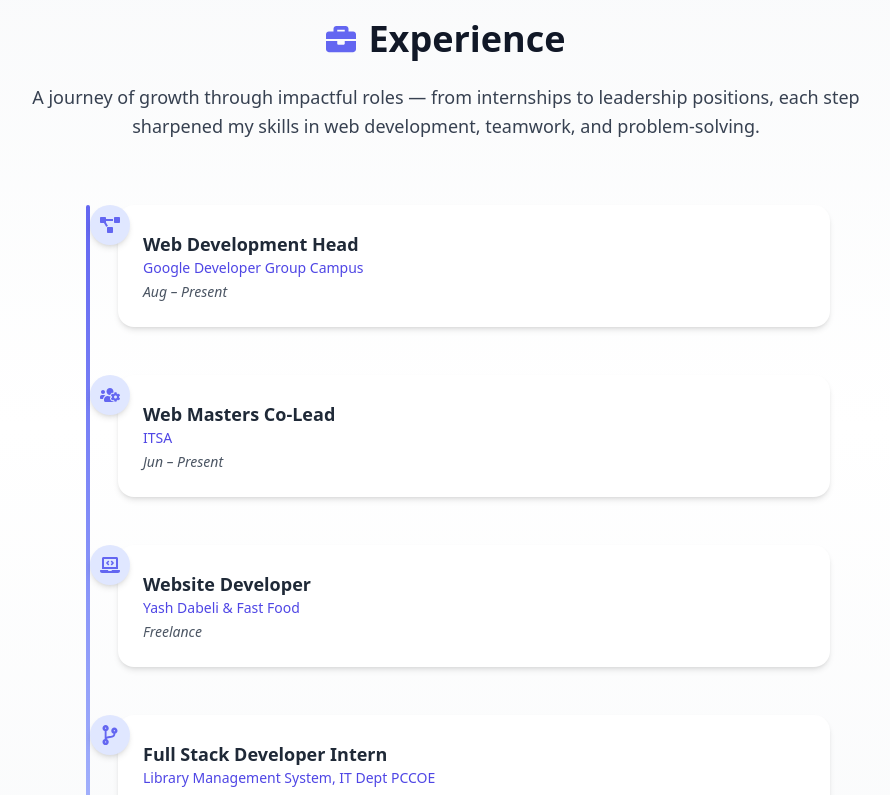
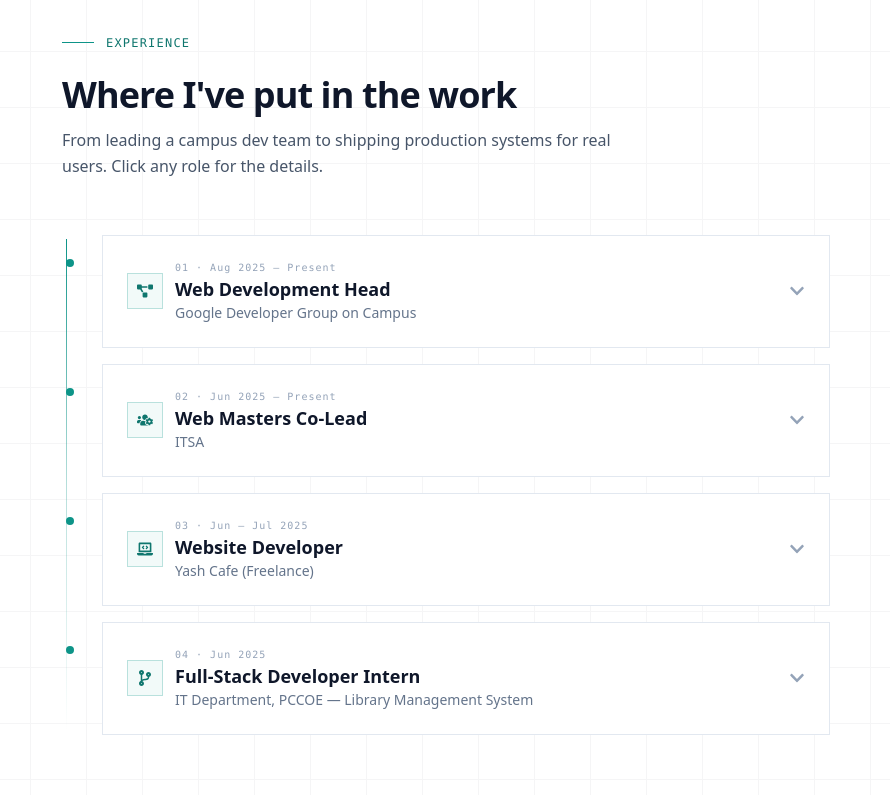
Before and after one commit to PradnyaKulkarni2005/MyPortfolio, a Next.js app: page / in a window 1280 px wide. Shown: the part 2880-3675 px from the top of the page, without its empty margins (194-1084 px from the left). Built offline with nearby package versions, Linux system fonts and the light colour scheme.

Commit message:
added description to each experience

```diff
--- a/app/components/Experience.tsx
+++ b/app/components/Experience.tsx
@@ -1,127 +1,226 @@
 'use client';
 
-import React from 'react';
-import { motion } from 'framer-motion';
+import React, { useState } from 'react';
+import { motion, AnimatePresence } from 'framer-motion';
 import {
   FaLaptopCode,
   FaUsersCog,
   FaProjectDiagram,
   FaCodeBranch,
-  FaBriefcase,
+  FaChevronDown,
 } from 'react-icons/fa';
+
+/**
+ * Matches the formal system used across Hero / About: white / #0B1220
+ * background, a single teal accent, restrained motion. Layout keeps the
+ * vertical "spine" timeline from About's stack schematic for visual
+ * continuity, but each row is now a real disclosure — click a role to see
+ * what the work actually involved.
+ *
+ * NOTE: bullets for the GDG and ITSA roles are reasonable defaults based on
+ * the role titles, since the source resumes didn't include specifics for
+ * those two — worth a quick pass to tailor them to what you actually did.
+ */
 
 const experiences = [
   {
+    index: '01',
     role: 'Web Development Head',
-    org: 'Google Developer Group Campus',
-    period: 'Aug – Present',
-    icon: <FaProjectDiagram className="text-indigo-500 dark:text-indigo-400 text-xl" />,
+    org: 'Google Developer Group on Campus',
+    period: 'Aug 2025 – Present',
+    icon: <FaProjectDiagram />,
+    details: [
+      'Lead the web development vertical for the campus chapter, setting technical direction for the club\u2019s site and internal tools.',
+      'Organize and run hands-on web development workshops and sessions for student members.',
+      'Mentor junior contributors on React/Next.js and Git workflows for chapter projects.',
+    ],
   },
   {
+    index: '02',
     role: 'Web Masters Co-Lead',
     org: 'ITSA',
-    period: 'Jun – Present',
-    icon: <FaUsersCog className="text-indigo-500 dark:text-indigo-400 text-xl" />,
+    period: 'Jun 2025 – Present',
+    icon: <FaUsersCog />,
+    details: [
+      'Co-lead the Web Masters team, coordinating build and maintenance of the ITSA \u2019s Official Website.',
+      'Review pull requests and enforce coding standards across a small student developer team.',
+      'Build and deployed the tech fest website based on the requirements.',
+    ],
   },
   {
+    index: '03',
     role: 'Website Developer',
-    org: 'Yash Dabeli & Fast Food',
-    period: 'Freelance',
-    icon: <FaLaptopCode className="text-indigo-500 dark:text-indigo-400 text-xl" />,
+    org: 'Yash Cafe (Freelance)',
+    period: 'Jun – Jul 2025',
+    icon: <FaLaptopCode />,
+    details: [
+      'Built a full-stack food ordering platform — menu browsing, order placement, and star-rated reviews.',
+      'Integrated the Twilio WhatsApp API to push real-time order alerts to the cafe owner, replacing manual order tracking.',
+      'Designed RESTful APIs for order and review management; used MongoDB Atlas with Mongoose for cloud-hosted storage.',
+      'Deployed the frontend on Vercel and the backend on Render.',
+    ],
   },
   {
-    role: 'Full Stack Developer Intern',
-    org: 'Library Management System, IT Dept PCCOE',
-    period: 'May 1 – Jun 8',
-    icon: <FaCodeBranch className="text-indigo-500 dark:text-indigo-400 text-xl" />,
+    index: '04',
+    role: 'Full-Stack Developer Intern',
+    org: 'IT Department, PCCOE — Library Management System',
+    period: 'Jun 2025',
+    icon: <FaCodeBranch />,
+    details: [
+      'Built a Library Management System covering book cataloging, user management, and issuance/return tracking.',
+      'Implemented a JWT-secured admin dashboard with middleware-based role access control.',
+      'Added bulk Excel import for books and student records using Multer + ExcelJS.',
+      'Automated overdue email reminders with Nodemailer + Node-cron, and visualized circulation analytics with Recharts.',
+    ],
   },
 ];
 
 const Experience = () => {
+  const [openIndex, setOpenIndex] = useState<number | null>(null);
+
   return (
     <section
       id="experience"
-      className="scroll-mt-24 py-20 px-6 md:px-16 bg-gradient-to-b from-gray-50 via-white to-gray-50
-                 dark:from-gray-900 dark:via-gray-800 dark:to-gray-900 transition-colors duration-300"
+      className="relative scroll-mt-24 overflow-hidden bg-white px-6 py-24 transition-colors duration-300 dark:bg-[#0B1220] md:px-16"
     >
-      {/* Header */}
+      {/* faint static grid, matches Hero/About */}
+      <div
+        className="pointer-events-none absolute inset-0 opacity-[0.035] dark:opacity-[0.05]"
+        style={{
+          backgroundImage:
+            'linear-gradient(#0F172A 1px, transparent 1px), linear-gradient(90deg, #0F172A 1px, transparent 1px)',
+          backgroundSize: '56px 56px',
+        }}
+      />
+      <div
+        className="pointer-events-none absolute inset-0 hidden opacity-[0.06] dark:block"
+        style={{
+          backgroundImage:
+            'linear-gradient(#E2E8F0 1px, transparent 1px), linear-gradient(90deg, #E2E8F0 1px, transparent 1px)',
+          backgroundSize: '56px 56px',
+        }}
+      />
+
+      <div className="relative mx-auto max-w-3xl">
+        {/* Eyebrow */}
         <motion.div
-        initial={{ opacity: 0, y: 40 }}
+          initial={{ opacity: 0, y: -10 }}
           whileInView={{ opacity: 1, y: 0 }}
-        transition={{ duration: 0.8, ease: 'easeOut' }}
+          transition={{ duration: 0.5 }}
           viewport={{ once: true }}
-        className="max-w-4xl mx-auto text-center"
+          className="mb-6 flex items-center gap-3"
         >
-        <div className="flex items-center justify-center gap-3 mb-6">
-          <FaBriefcase className="text-indigo-500 dark:text-indigo-400 text-3xl" />
-          <h2 className="text-4xl font-bold text-gray-900 dark:text-white">
+          <span className="h-px w-8 bg-teal-600 dark:bg-teal-400" />
+          <span className="font-mono text-xs uppercase tracking-widest text-teal-700 dark:text-teal-400">
             Experience
-          </h2>
-        </div>
-        <p className="text-lg text-gray-700 dark:text-gray-300 leading-relaxed">
-          A journey of growth through impactful roles — from internships to leadership
-          positions, each step sharpened my skills in web development, teamwork,
-          and problem-solving.
-        </p>
+          </span>
         </motion.div>
 
+        <motion.h2
+          initial={{ opacity: 0, y: 16 }}
+          whileInView={{ opacity: 1, y: 0 }}
+          transition={{ duration: 0.6, ease: 'easeOut' }}
+          viewport={{ once: true }}
+          className="text-3xl font-bold tracking-tight text-slate-900 dark:text-white md:text-4xl"
+        >
+          Where I&apos;ve put in the work
+        </motion.h2>
+        <motion.p
+          initial={{ opacity: 0, y: 16 }}
+          whileInView={{ opacity: 1, y: 0 }}
+          transition={{ duration: 0.6, delay: 0.1, ease: 'easeOut' }}
+          viewport={{ once: true }}
+          className="mt-3 max-w-xl text-base leading-relaxed text-slate-600 dark:text-slate-300"
+        >
+          From leading a campus dev team to shipping production systems for real users. Click any
+          role for the details.
+        </motion.p>
+
         {/* Timeline */}
-      <div className="mt-16 relative max-w-3xl mx-auto">
-        {/* Vertical Line */}
+        <div className="relative mt-14 pl-8 md:pl-10">
           <motion.div
             initial={{ scaleY: 0 }}
             whileInView={{ scaleY: 1 }}
             transition={{ duration: 1, ease: 'easeOut' }}
             viewport={{ once: true }}
-          className="absolute left-6 top-0 w-1 h-full origin-top
-                     bg-gradient-to-b from-indigo-500 via-indigo-400 to-indigo-300
-                     dark:from-indigo-400 dark:via-indigo-500 dark:to-indigo-600 rounded-full"
+            style={{ transformOrigin: 'top' }}
+            className="absolute left-[3px] top-1 bottom-1 w-px bg-gradient-to-b from-teal-600 via-teal-600/30 to-transparent dark:from-teal-400 dark:via-teal-400/30 md:left-1"
           />
 
-        {/* Cards */}
-        <div className="flex flex-col gap-12">
-          {experiences.map((exp, index) => (
+          <div className="flex flex-col gap-4">
+            {experiences.map((exp, i) => {
+              const isOpen = openIndex === i;
+              return (
                 <motion.div
-              key={index}
-              initial={{ opacity: 0, y: 40 }}
-              whileInView={{ opacity: 1, y: 0 }}
-              transition={{ duration: 0.6, ease: 'easeOut', delay: index * 0.15 }}
+                  key={exp.role}
+                  initial={{ opacity: 0, x: -16 }}
+                  whileInView={{ opacity: 1, x: 0 }}
+                  transition={{ duration: 0.5, delay: i * 0.1 }}
                   viewport={{ once: true }}
-              whileHover={{ scale: 1.02 }}
-              className="relative flex items-start gap-4 ml-14 group"
+                  className="relative"
                 >
-              {/* Timeline Dot */}
-              <motion.span
-                whileHover={{ scale: 1.15 }}
-                transition={{ duration: 0.3, ease: 'easeOut' }}
-                className="absolute -left-7 flex items-center justify-center w-10 h-10
-                           bg-indigo-100 dark:bg-indigo-700 rounded-full shadow-md
-                           group-hover:shadow-lg group-hover:shadow-indigo-300
-                           dark:group-hover:shadow-indigo-600"
+                  {/* node dot on spine */}
+                  <span className="absolute -left-8 top-6 h-2 w-2 rounded-full bg-teal-600 dark:bg-teal-400 md:-left-9" />
+
+                  <div className="border border-slate-200 bg-white transition-colors dark:border-white/10 dark:bg-white/[0.02]">
+                    <button
+                      type="button"
+                      onClick={() => setOpenIndex(isOpen ? null : i)}
+                      aria-expanded={isOpen}
+                      className="flex w-full items-center justify-between gap-4 p-5 text-left transition-colors hover:bg-slate-50 dark:hover:bg-white/[0.03] md:p-6"
                     >
+                      <div className="flex items-center gap-3">
+                        <span className="flex h-9 w-9 shrink-0 items-center justify-center border border-teal-600/25 bg-teal-600/5 text-teal-700 dark:border-teal-400/20 dark:text-teal-400">
                           {exp.icon}
-              </motion.span>
-
-              {/* Card */}
-              <motion.div
-                whileHover={{ y: -4 }}
-                transition={{ duration: 0.3, ease: 'easeOut' }}
-                className="bg-white dark:bg-gray-800 rounded-2xl shadow-md
-                           transition-all p-6 w-full border border-transparent
-                           hover:border-indigo-300 dark:hover:border-indigo-600"
-              >
-                <h3 className="text-lg font-semibold text-gray-800 dark:text-white">
+                        </span>
+                        <div>
+                          <div className="font-mono text-[10px] tracking-widest text-slate-400 dark:text-slate-500">
+                            {exp.index} · {exp.period}
+                          </div>
+                          <h3 className="text-base font-semibold text-slate-900 dark:text-white md:text-lg">
                             {exp.role}
                           </h3>
-                <p className="text-sm text-indigo-600 dark:text-indigo-400 font-medium">
-                  {exp.org}
-                </p>
-                <p className="text-sm text-gray-600 dark:text-gray-300 mt-1 italic">
-                  {exp.period}
-                </p>
+                          <p className="text-sm text-slate-500 dark:text-slate-400">{exp.org}</p>
+                        </div>
+                      </div>
+
+                      <motion.span
+                        animate={{ rotate: isOpen ? 180 : 0 }}
+                        transition={{ duration: 0.25 }}
+                        className="shrink-0 text-slate-400 dark:text-slate-500"
+                      >
+                        <FaChevronDown />
+                      </motion.span>
+                    </button>
+
+                    <AnimatePresence initial={false}>
+                      {isOpen && (
+                        <motion.div
+                          initial={{ height: 0, opacity: 0 }}
+                          animate={{ height: 'auto', opacity: 1 }}
+                          exit={{ height: 0, opacity: 0 }}
+                          transition={{ duration: 0.3, ease: 'easeInOut' }}
+                          className="overflow-hidden"
+                        >
+                          <ul className="space-y-2 border-t border-slate-100 px-5 pb-6 pt-4 dark:border-white/5 md:px-6 md:pl-[4.75rem]">
+                            {exp.details.map((line, di) => (
+                              <li
+                                key={di}
+                                className="relative pl-4 text-sm leading-relaxed text-slate-600 dark:text-slate-300"
+                              >
+                                <span className="absolute left-0 top-2 h-1 w-1 rounded-full bg-teal-600 dark:bg-teal-400" />
+                                {line}
+                              </li>
+                            ))}
+                          </ul>
                         </motion.div>
+                      )}
+                    </AnimatePresence>
+                  </div>
                 </motion.div>
-          ))}
+              );
+            })}
+          </div>
         </div>
       </div>
     </section>
```
Lines whose indentation alone changed are shown as unchanged.
